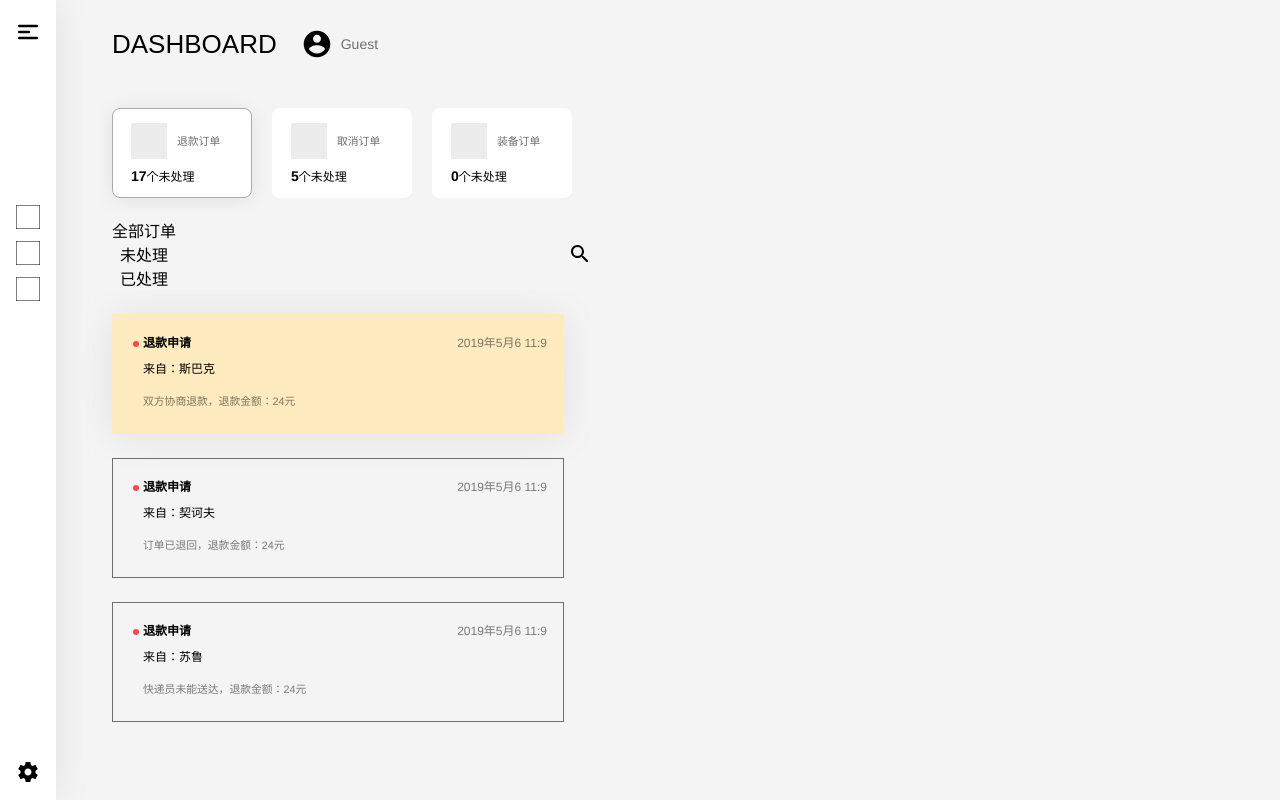
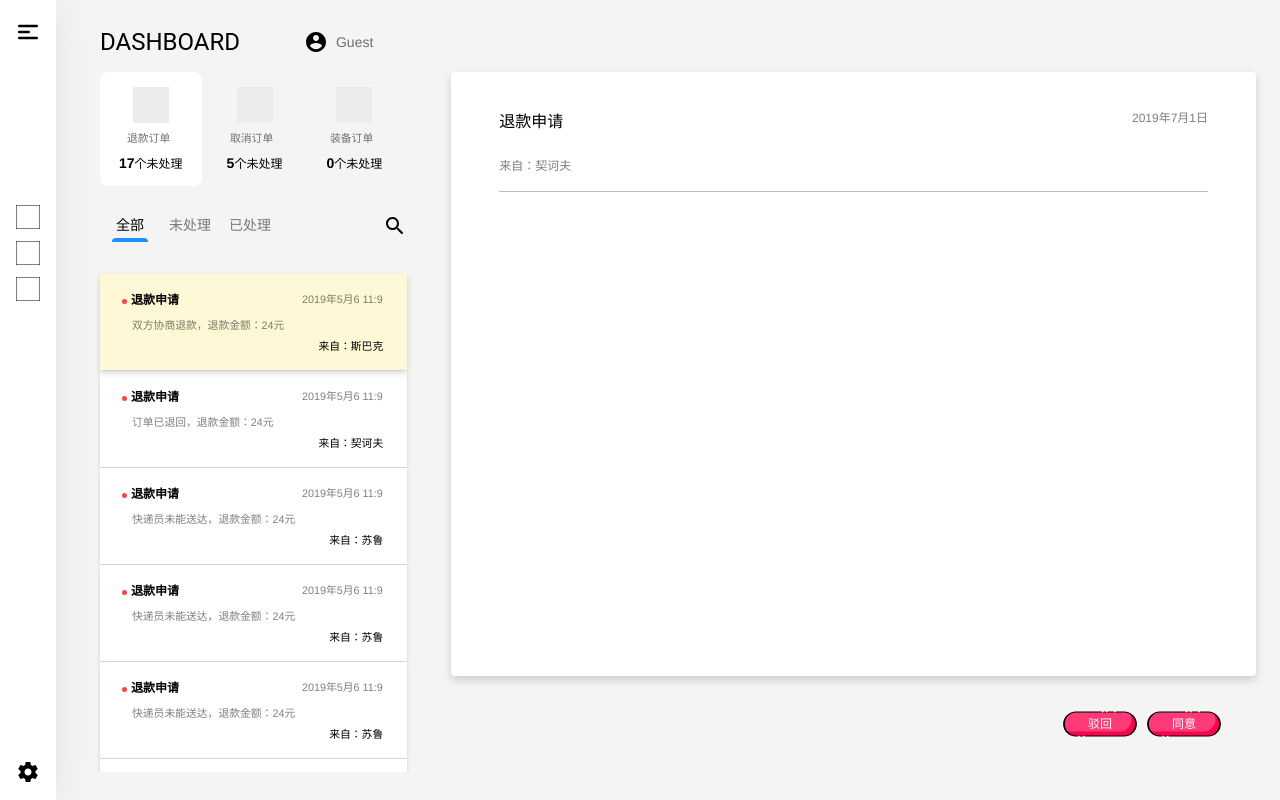
Before and after one commit to wzjing/dashboard-vue, a Vue app: page / in a window 1280 px wide. Built offline with nearby package versions, Linux system fonts and the light colour scheme.

Commit message:
update content and list

```diff
--- a/src/App.vue
+++ b/src/App.vue
@@ -5,7 +5,7 @@
     <!--      <router-link to="/about">About</router-link>-->
     <!--    </div>-->
     <Sidebar id="sidebar"/>
-    <router-view/>
+    <router-view id="router"/>
   </div>
 </template>
 
@@ -47,7 +47,11 @@
   }
 
   #sidebar {
-    flex: 0 1 auto;
+    flex: 0 0 auto;
+  }
+
+  #router {
+    flex: 1 1 auto;
   }
 
   #nav {
--- a/src/components/Card.vue
+++ b/src/components/Card.vue
@@ -24,52 +24,47 @@
 <style scoped lang="scss">
   .card {
     position: relative;
-    display: inline-block;
-    width: 140px;
-    height: 90px;
-    background: #FFFFFF;
+    display: inline-flex;
+    flex-flow: column;
+    align-items: center;
+    background: transparent;
     border-radius: 8px;
     border: solid 1px transparent;
-    /*font-family: "Helvetica Neue",serif;*/
     box-sizing: border-box;
     cursor: pointer;
-    text-align: left;
+    text-align: center;
     padding: 14px 18px;
-    -webkit-user-select: none;
+    user-select: none;
 
     &:hover {
-      box-shadow: 0 2px 20px 0 rgba(#000, 0.08);
     }
   }
 
   .selected {
-    box-shadow: 0 2px 20px 0 rgba(#000, 0.08);
-    border: solid 1px #acacac;
+    background: #FFFFFF;
   }
 
   .card--icon {
+    flex: 0 0 auto;
     position: relative;
     width: 36px;
     height: 36px;
-    display: inline-block;
     background: #ececec;
     box-sizing: border-box;
-    vertical-align: bottom;
   }
 
   .card--title {
+    flex: 0 0 auto;
     position: relative;
-    height: 36px;
-    line-height: 36px;
+    margin-top: 6px;
     font-size: 12px;
     color: #707070;
-    display: inline-block;
-    margin-left: 10px;
     transform: scale(0.9);
     transform-origin: left;
   }
 
   .card--content {
+    flex: 0 0 auto;
     font-size: 12px;
     margin-top: 8px;
   }
--- a/src/components/CardList.vue
+++ b/src/components/CardList.vue
@@ -41,7 +41,7 @@
   }
 
   .card {
-    margin-right: 20px;
+    margin-right: 6px;
   }
 
 </style>
--- /dev/null
+++ b/src/components/EventDetail.vue
@@ -0,0 +1,123 @@
+<template>
+  <div class="event-detail">
+    <div class="content-layout">
+      <div class="content-time">2019年7月1日</div>
+      <div class="content-title">退款申请</div>
+      <div class="content-from">来自：契诃夫</div>
+      <div class="content-line"></div>
+    </div>
+    <div class="action-layout">
+      <div class="action-button" @click="confirm">
+        <SVGButton class="action-button--background"/>
+        <div class="action-button--text">驳回</div>
+      </div>
+      <div class="action-button" @click="reject">
+        <SVGButton class="action-button--background"/>
+        <div class="action-button--text">同意</div>
+      </div>
+    </div>
+  </div>
+</template>
+
+<script>
+
+  import SVGButton from '@/assets/button.svg'
+
+  export default {
+    name: 'EventDetail',
+    components: {
+      SVGButton
+    },
+    methods: {
+      confirm: ()=>{
+        console.log('confirm')
+      },
+      reject: ()=>{
+        console.log('reject')
+      }
+    }
+  }
+
+</script>
+
+<style scoped lang="scss">
+
+  .event-detail {
+    width: 100%;
+    height: 100%;
+    display: flex;
+    flex-direction: column;
+  }
+
+  .content-layout {
+    flex: 1 1 auto;
+    border-radius: 4px;
+    background: #FFFFFF;
+    box-shadow: 0 4px 8px 0 rgba(black, 0.16);
+    box-sizing: border-box;
+    padding: 36px 48px;
+  }
+
+  .content-time {
+    float: right;
+    top: 0;
+    font-size: 12px;
+    color: #7f7f7f;
+  }
+
+  .content-title {
+    font-size: 16px;
+    text-align: left;
+  }
+
+  .content-from {
+    font-size: 12px;
+    text-align: left;
+    margin-top: 24px;
+    color: #7f7f7f;
+  }
+
+  .content-line {
+    background: #bfbfbf;
+    height:1px;
+    margin-top: 18px;
+  }
+
+  .action-layout {
+    flex: 0 0 auto;
+    display: flex;
+    flex-direction: row;
+    justify-content: flex-end;
+    text-align: right;
+    padding: 30px;
+    box-sizing: border-box;
+  }
+
+  .action-button {
+    flex: 0 0 auto;
+    position: relative;
+    width: 84px;
+    height: 36px;
+    user-select: none;
+  }
+
+  .action-button--background {
+    position: absolute;
+    width: 100%;
+    height: 100%;
+    left: 0;
+    top: 0;
+    margin: auto;
+  }
+
+  .action-button--text {
+    position: absolute;
+    text-align: center;
+    width: 100%;
+    height: 100%;
+    line-height: 36px;
+    font-size: 12px;
+    color: #ffffff;
+    pointer-events: none;
+  }
+</style>
--- a/src/components/EventItem.vue
+++ b/src/components/EventItem.vue
@@ -1,11 +1,13 @@
 <template>
   <div v-bind:class="selected ? 'event-item event-item--selected' : 'event-item'"
-  @click="$emit('item-click', index)">
+       @click="$emit('item-click', index)">
     <div class="event-item-dot"></div>
-    <div class="event-item--time">{{`${data.time.getFullYear()}年${data.time.getMonth()}月${data.time.getDay()} ${data.time.getHours()}:${data.time.getMinutes()}`}}</div>
+    <div class="event-item--time">{{`${data.time.getFullYear()}年${data.time.getMonth()}月${data.time.getDay()}
+      ${data.time.getHours()}:${data.time.getMinutes()}`}}
+    </div>
     <div class="event-item--title">{{data.title}}</div>
-    <div class="event-item--p1">来自：{{data.user}}</div>
-    <div class="event-item--p2">{{data.content}}</div>
+    <div class="event-item--content">{{data.content}}</div>
+    <div class="event-item--user">来自：{{data.user}}</div>
   </div>
 </template>
 
@@ -22,28 +24,27 @@
 
 <style scoped lang="scss">
 
+  $color-selected: #fff8d6;
+
   .event-item {
     position: relative;
-    height: 120px;
+    height: auto;
     box-sizing: border-box;
-    padding: 18px 16px;
+    padding: 16px 24px 16px 18px;
     text-align: left;
-    background: transparent;
-    border: 1px solid #707070;
+    background: #ffffff;
+    box-shadow: 0 2px 4px 0 rgba(0, 0, 0, 0.16);
 
     &:hover {
-      background: rgba(#989898, 0.16);
+      background: $color-selected;
     }
+
   }
 
   .event-item--selected {
-    box-shadow: 0 2px 40px 0 rgba(0, 0, 0, 0.08);
-    border: 1px solid transparent;
-    background: #FFEBBF;
-
-    &:hover {
-      background: #FFEBBF;
-    }
+    box-shadow: 0 3px 6px 0 rgba(0, 0, 0, 0.16);
+    background: $color-selected;
+    z-index: 2;
   }
 
   .event-item--time {
@@ -51,14 +52,16 @@
     font-size: 12px;
     margin-top: 0;
     color: rgba(black, 0.5);
+    transform-origin: right;
+    transform: scale(0.9);
   }
 
   .event-item-dot {
     display: inline-block;
     background: #FF434A;
     margin: 0 4px;
-    width: 6px;
-    height: 6px;
+    width: 5px;
+    height: 5px;
     border-radius: 3px;
   }
 
@@ -69,20 +72,22 @@
     text-align: left;
   }
 
-  .event-item--p1 {
+  .event-item--content {
     font-weight: normal;
     font-size: 12px;
     text-align: left;
     margin: 8px 0 0 14px;
-  }
-
-  .event-item--p2 {
-    font-weight: normal;
-    font-size: 12px;
-    text-align: left;
-    margin: 16px 0 0 14px;
     color: rgba(black, 0.5);
     transform: scale(0.9);
     transform-origin: left;
   }
+
+  .event-item--user {
+    font-weight: normal;
+    font-size: 12px;
+    text-align: right;
+    margin: 4px 0 0 0;
+    transform: scale(0.9);
+    transform-origin: right;
+  }
 </style>
--- a/src/components/EventList.vue
+++ b/src/components/EventList.vue
@@ -34,9 +34,15 @@
 
   .event-list {
     background: transparent;
+    overflow-y: visible;
+
+  }
+
+  ::-webkit-scrollbar {
+    width: 4px;
   }
 
   .event-list--item {
-    margin-bottom: 24px;
+    margin-bottom: 1px;
   }
 </style>
--- a/src/components/ListFilter.vue
+++ b/src/components/ListFilter.vue
@@ -1,9 +1,14 @@
 <template>
   <div class="list-filter">
-    <div class="filter--select">
-      <select>
-        <option v-for="(item, index) in options" :key="index" v-bind:value="index">{{item}}</option>
-      </select>
+    <div class="filter--navigation">
+      <div v-for="(item, index) in options"
+           :key="index"
+           v-bind:class="index === currentIndex ? 'filter--option-selected' : 'filter--option'"
+           v-bind:value="index"
+           @click="currentIndex=index">
+        <div class="filter--option-text">{{item}}</div>
+        <div class="filter--option-line"></div>
+      </div>
     </div>
     <div class="filter--space"></div>
     <SVGSearch class="filter--search"/>
@@ -13,85 +18,18 @@
 <script>
   import SVGSearch from '@/assets/ic_search.svg'
 
-  function closeAllSelect(el) {
-    let x, y, arrNo = [];
-    x = document.querySelectorAll(".select-items");
-    y = document.querySelectorAll(".select-selected");
-    for (let i = 0; i < y.length; i++) {
-      if (el === y[i]) {
-        arrNo.push(i)
-      } else {
-        y[i].classList.remove("select-arrow-active");
-      }
-    }
-    for (let i = 0; i < x.length; i++) {
-      if (arrNo.indexOf(i)) {
-        x[i].classList.add("select-hide");
-      }
-    }
-  }
-
-  function initSelector() {
-
-    let a, b, c;
-    let x = document.querySelectorAll(".filter--select");
-    console.log(`count: ${x.length}`)
-    for (let i = 0; i < x.length; i++) {
-      console.log(`select: ${x[i].innerHTML}`);
-      let selectEl = x[i].querySelector("select");
-      a = document.createElement("DIV");
-      a.setAttribute("class", "select-selected");
-      a.innerHTML = selectEl.options[selectEl.selectedIndex].innerHTML;
-      x[i].appendChild(a);
-      b = document.createElement("DIV");
-      b.setAttribute("class", "select-items select-hide");
-      for (let j = 1; j < selectEl.length; j++) {
-        c = document.createElement("DIV");
-        c.innerHTML = selectEl.options[j].innerHTML;
-        c.addEventListener("click", (ev) => {
-          let y, i, k, s, h;
-          let el = ev.target;
-          s = el.parentNode.parentNode.querySelector("select")[0];
-          h = el.parentNode.previousSibling;
-          for (i = 0; i < s.length; i++) {
-            if (s.options[i].innerHTML === el.innerHTML) {
-              s.selectedIndex = i;
-              h.innerHTML = el.innerHTML;
-              y = el.parentNode.querySelector(".same-as-selected");
-              for (k = 0; k < y.length; k++) {
-                y[k].removeAttribute("class");
-              }
-              el.setAttribute("class", "same-as-selected");
-              break;
-            }
-          }
-          h.click();
-        });
-        b.appendChild(c);
-      }
-      x[i].appendChild(b);
-      a.addEventListener("click", (ev) => {
-        let el = ev.target;
-        ev.stopPropagation();
-        closeAllSelect(el);
-        el.nextSibling.classList.toggle("select-hide");
-        el.classList.toggle("select-arrow-active");
-      });
-    }
-
-    document.addEventListener("click", closeAllSelect);
-  }
-
   export default {
     name: 'ListFilter',
     props: {
       options: Array
     },
+    data: () => {
+      return {
+        currentIndex: 0
+      }
+    },
     components: {
       SVGSearch
-    },
-    mounted: ()=> {
-      initSelector()
     }
   }
 </script>
@@ -104,57 +42,59 @@
     align-items: center;
   }
 
-  .filter--select {
+  .filter--navigation {
     position: relative;
+    display: flex;
+    flex-flow: row;
   }
 
-  .filter--select select {
-    display: none;
+  .filter--option {
+    flex: 1 0 60px;
+    display: flex;
+    flex-flow: column;
+    align-items: center;
+    color: #000;
+    cursor: pointer;
+    user-select: none;
+
+    &:hover {
+      opacity: 1;
+    }
   }
 
-  .select-selected {
-    background-color: DodgerBlue;
+  .filter--option-selected {
+    @extend .filter--option;
   }
 
-  .select-selected:after {
-    position: absolute;
-    content: "";
-    top: 14px;
-    right: 10px;
-    width: 0;
-    height: 0;
-    border: 6px solid;
-    border-color: #fff transparent transparent transparent;
+  .filter--option-text {
+    flex: 0 0 auto;
+    font-size: 14px;
+    padding: 4px 6px 4px;
+    text-align: center;
+
+    .filter--option & {
+      opacity: 0.5;
+    }
+
+    .filter--option-selected & {
+      opacity: 1;
+    }
   }
 
-  .select-selected.select-arrow-active:after {
-    border-color: transparent transparent #fff transparent;
-    top: 7px;
-  }
+  .filter--option-line {
+    flex: 0 0 auto;
+    height: 4px;
+    width: 60%;
+    border-radius: 4px 4px 0 0;
+    background: dodgerblue;
 
-  .select-items .select-selected {
-    color: #ffffff;
-    padding: 8px 16px;
-    border: 1px solid;
-    border-color: transparent transparent rgba(0, 0, 0, 0.1) transparent;
-    cursor: pointer;
-  }
+    .filter--option & {
+      visibility: hidden;
+    }
 
-  .select-items {
-    position: absolute;
-    background-color: DodgerBlue;
-    top: 100%;
-    left: 0;
-    right: 0;
-    z-index: 99;
-  }
-
-  .select-hide {
-    display: none;
-  }
-
-  .select-items div:hover, .same-as-selected {
-    background-color: rgba(0, 0, 0, 0.1);
+    .filter--option-selected & {
+      visibility: visible;
+    }
   }
 
   .filter--space {
--- a/src/views/Home.vue
+++ b/src/views/Home.vue
@@ -1,10 +1,12 @@
 <template>
   <div class="home">
     <div class="title-layout">
-      <div class="logo-text">DASHBOARD</div>
-      <SVGAvatar class="avatar" width="32px" height="32px"/>
-      <div class="user-name">Guest</div>
+      <div class="title-text">DASHBOARD</div>
+      <SVGAvatar class="title-avatar" width="24px" height="24px"/>
+      <div class="title-username">Guest</div>
     </div>
+    <div class="content-layout">
+      <div class="main-layout">
         <div class="sort-layout">
           <CardList v-bind:listData="sortListData"/>
         </div>
@@ -15,12 +17,18 @@
           <EventList v-bind:listData="eventListData"/>
         </div>
       </div>
+      <div class="detail-layout">
+        <EventDetail/>
+      </div>
+    </div>
+  </div>
 </template>
 
 <script>
   import CardList from '@/components/CardList.vue'
   import EventList from '@/components/EventList.vue'
   import ListFilter from '@/components/ListFilter.vue'
+  import EventDetail from '@/components/EventDetail.vue'
   import SVGAvatar from '@/assets/ic_avatar.svg'
 
   export default {
@@ -29,6 +37,7 @@
       CardList,
       EventList,
       ListFilter,
+      EventDetail,
       SVGAvatar
     },
     data: () => {
@@ -52,7 +61,7 @@
           }
         ],
         filterOptions: [
-          "全部订单",
+          "全部",
           "未处理",
           "已处理"
         ],
@@ -74,6 +83,24 @@
             title: "退款申请",
             user: "苏鲁",
             content: "快递员未能送达，退款金额：24元"
+          },
+          {
+            time: new Date(),
+            title: "退款申请",
+            user: "苏鲁",
+            content: "快递员未能送达，退款金额：24元"
+          },
+          {
+            time: new Date(),
+            title: "退款申请",
+            user: "苏鲁",
+            content: "快递员未能送达，退款金额：24元"
+          },
+          {
+            time: new Date(),
+            title: "退款申请",
+            user: "苏鲁",
+            content: "快递员未能送达，退款金额：24元"
           }
         ]
       }
@@ -83,57 +110,75 @@
 
 <style scoped lang="scss">
 
-  $left_margin: 56px;
+  $shadow_margin: 20px;
 
   .home {
     box-sizing: border-box;
-    padding: 28px 0;
+    padding: 28px 24px;
     display: flex;
     flex-direction: column;
   }
 
   .title-layout {
     flex: 0 0 auto;
-    margin-left: $left_margin;
+    margin: 0 $shadow_margin 0 $shadow_margin;
     display: flex;
     flex-direction: row;
     text-align: left;
     align-items: center;
   }
 
-  .logo-text {
-    font-size: 26px;
+  .title-text {
+    font-size: 24px;
     display: inline-block;
-    font-family: "Microsoft YaHei UI", sans-serif;
+    font-family: "Roboto", sans-serif;
     font-weight: normal;
   }
 
-  .avatar {
-    margin: 0 0 0 24px;
+  .title-avatar {
+    margin: 0 0 0 64px;
   }
 
-  .user-name {
+  .title-username {
     display: inline-block;
     margin: 0 0 0 8px;
     font-size: 14px;
     color: #6F6F6F;
   }
 
+  .content-layout {
+    flex: 1 1 auto;
+    display: flex;
+    flex-direction: row;
+    margin-top: 16px;
+  }
+
+  .main-layout {
+    flex: 0 0 auto;
+    display: flex;
+    flex-direction: column;
+  }
+
   .sort-layout {
     flex: 0 0 auto;
-    margin: 48px 0 0 $left_margin;
+    margin: 0 $shadow_margin 0 $shadow_margin;
   }
 
   .filter-layout {
     flex: 0 0 auto;
-    margin: 20px 0 0 $left_margin;
+    margin: 24px $shadow_margin 0 $shadow_margin;
   }
 
   .event-layout {
     flex: 1 1 auto;
     overflow: visible auto;
-    padding: 24px 28px;
-    margin: 0 0 0 $left_margin/2;
+    padding: $shadow_margin;
+    margin-top: 12px;
     height: 150px;
   }
+
+  .detail-layout {
+    flex: 1 1 auto;
+    margin-left: 24px;
+  }
 </style>
```
Also changed, not shown: src/assets/button.svg (added), src/assets/ic_setting.svg. Lines whose indentation alone changed are shown as unchanged.
